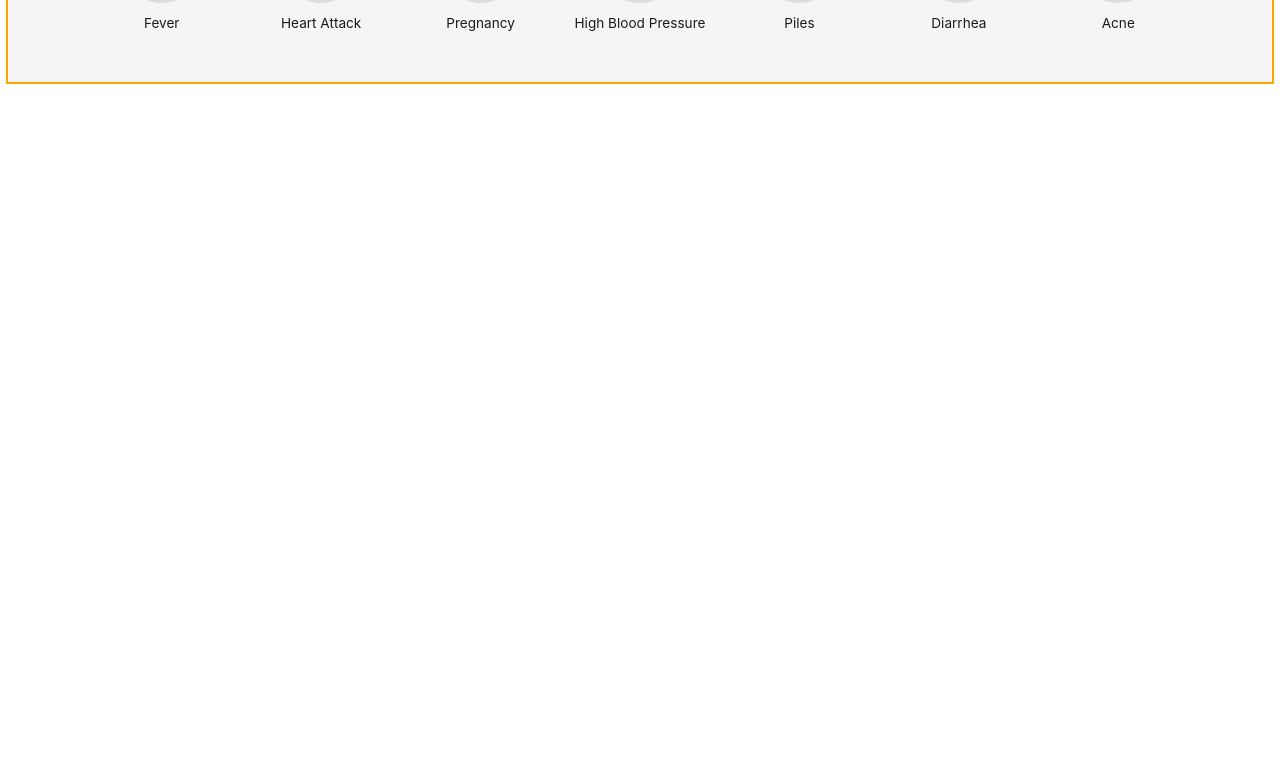
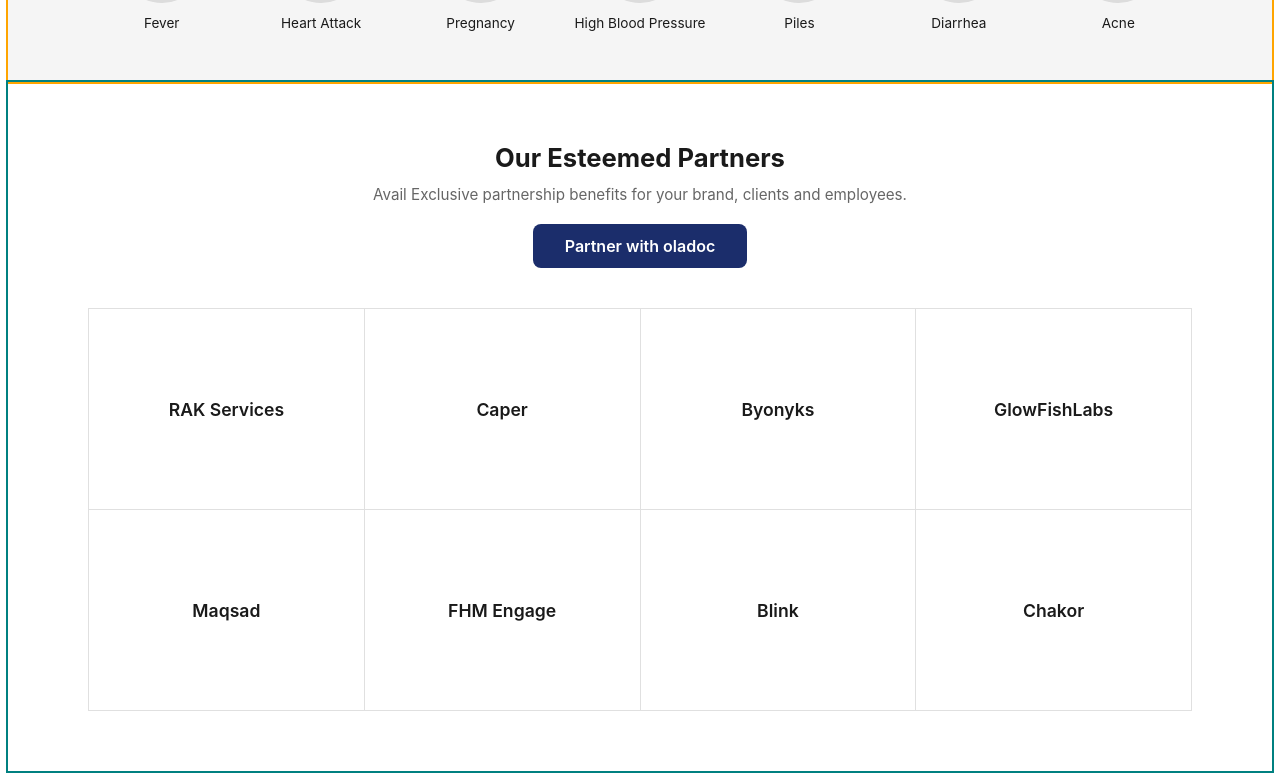
Before and after one commit to HuMzAHCodes/Sehatlink, a React (Vite) app: page / in a window 1280 px wide. Shown: the part 1598-2377 px from the top of the page. Before the commit the page ends 1688 px from the top, so only its background shows below. Built offline with nearby package versions, Linux system fonts and the light colour scheme.

Commit message:
Adding Partners Banner

```diff
--- a/src/App.tsx
+++ b/src/App.tsx
@@ -3,6 +3,7 @@
 import FeatureCards from "./components/FeatureCards";
 import Specialties from "./components/Specialties";
 import Conditions from "./components/Conditions";
+import Partners from "./components/Partners";
 
 function App() {
   return (
@@ -12,6 +13,7 @@
       <FeatureCards />
       <Specialties />
       <Conditions />
+      <Partners />
     </div>
   );
 }
--- /dev/null
+++ b/src/components/Partners/PartnerLogo.tsx
@@ -0,0 +1,15 @@
+import styles from "./Partners.module.css";
+
+interface PartnerLogoProps {
+  name: string;
+}
+
+const PartnerLogo = ({ name }: PartnerLogoProps) => {
+  return (
+    <div className={styles.logoCell}>
+      <span className={styles.logoName}>{name}</span>
+    </div>
+  );
+};
+
+export default PartnerLogo;
--- /dev/null
+++ b/src/components/Partners/Partners.module.css
@@ -0,0 +1,81 @@
+.partnersSection {
+  padding: 60px 80px;
+  background-color: #ffffff;
+  outline: 2px solid teal; /* debug border */
+}
+
+/* Header */
+.sectionHeader {
+  display: flex;
+  flex-direction: column;
+  align-items: center;
+  gap: 12px;
+  margin-bottom: 40px;
+  text-align: center;
+}
+
+.sectionTitle {
+  font-size: 1.6rem;
+  font-weight: 700;
+  color: #1a1a1a;
+  font-family: 'Inter', sans-serif;
+  margin: 0;
+}
+
+.sectionSubtext {
+  font-size: 0.95rem;
+  color: #666666;
+  font-family: 'Inter', sans-serif;
+  margin: 0;
+}
+
+.partnerButton {
+  padding: 12px 32px;
+  background-color: #1B2D6B;
+  color: #ffffff;
+  border: none;
+  border-radius: 8px;
+  font-size: 1rem;
+  font-family: 'Inter', sans-serif;
+  font-weight: 600;
+  cursor: pointer;
+  margin-top: 8px;
+  transition: opacity 0.2s;
+}
+
+.partnerButton:hover {
+  opacity: 0.9;
+}
+
+/* Logos Grid */
+.logosGrid {
+  display: grid;
+  grid-template-columns: repeat(4, 1fr);
+  border-top: 1px solid #E0E0E0;
+  border-left: 1px solid #E0E0E0;
+}
+
+/* Single Logo Cell */
+.logoCell {
+  display: flex;
+  align-items: center;
+  justify-content: center;
+  padding: 40px 24px;
+  border-right: 1px solid #E0E0E0;
+  border-bottom: 1px solid #E0E0E0;
+  min-height: 120px;
+  transition: background-color 0.2s;
+  cursor: pointer;
+}
+
+.logoCell:hover {
+  background-color: #F5F5F5;
+}
+
+.logoName {
+  font-size: 1.1rem;
+  font-weight: 600;
+  color: #1a1a1a;
+  font-family: 'Inter', sans-serif;
+  text-align: center;
+}
--- /dev/null
+++ b/src/components/Partners/index.tsx
@@ -0,0 +1,26 @@
+import { PARTNERS } from "../../constants/data";
+import PartnerLogo from "./PartnerLogo";
+import styles from "./Partners.module.css";
+
+const Partners = () => {
+  return (
+    <section className={styles.partnersSection}>
+      <div className={styles.sectionHeader}>
+        <h2 className={styles.sectionTitle}>Our Esteemed Partners</h2>
+        <p className={styles.sectionSubtext}>
+          Avail Exclusive partnership benefits for your brand, clients and
+          employees.
+        </p>
+        <button className={styles.partnerButton}>Partner with oladoc</button>
+      </div>
+
+      <div className={styles.logosGrid}>
+        {PARTNERS.map((partner) => (
+          <PartnerLogo key={partner.name} name={partner.name} />
+        ))}
+      </div>
+    </section>
+  );
+};
+
+export default Partners;
```
